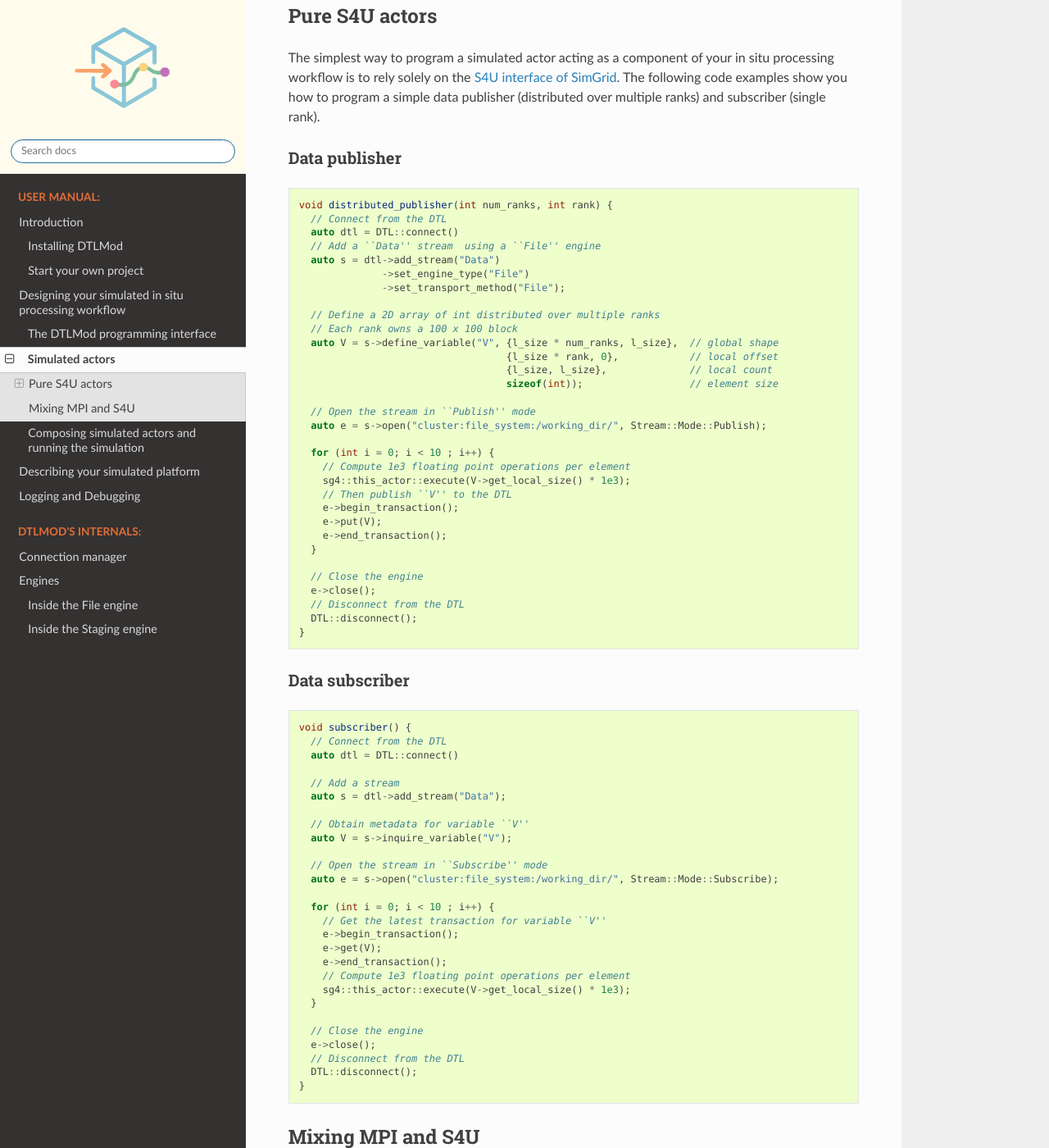
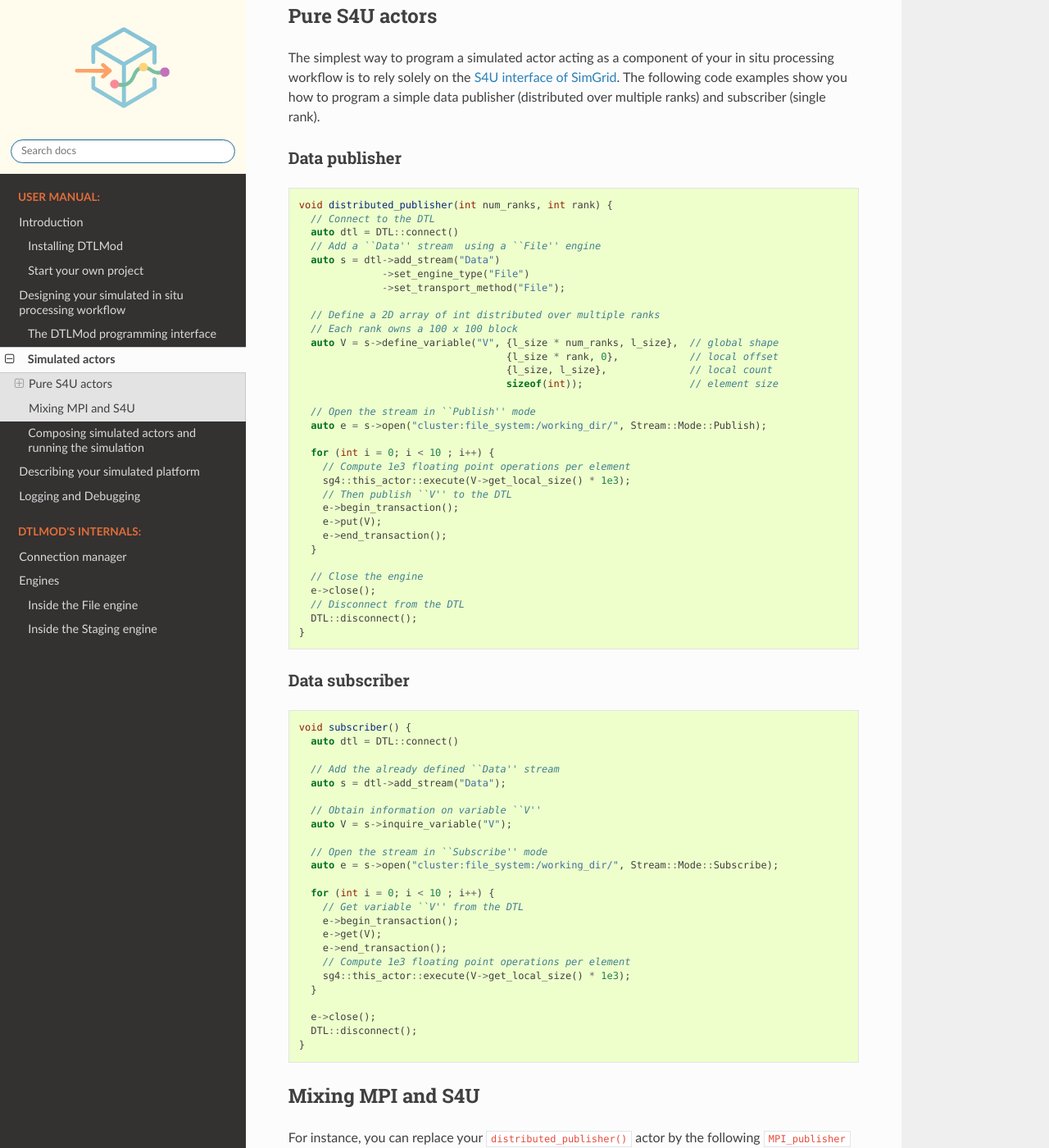
Before and after one commit to simgrid/DTLMod, a Sphinx documentation site: the page built from doc/source/app_Actors.rst, in a window 1280 px wide and 1400 px high, scrolled down 277 px. Shown: the whole window at 82% size. Built offline with Sphinx 7.4.7 and the Read the Docs theme 3.1.0, drawn with Linux system fonts in a browser that asks for light colours.

Commit message:
tiny revision of doc example

```diff
--- a/doc/source/app_Actors.rst
+++ b/doc/source/app_Actors.rst
@@ -23,7 +23,7 @@ Data publisher
 .. code-block:: cpp
 
  void distributed_publisher(int num_ranks, int rank) {
-   // Connect from the DTL
+   // Connect to the DTL
    auto dtl = DTL::connect()
    // Add a ``Data'' stream  using a ``File'' engine
    auto s = dtl->add_stream("Data")
@@ -61,20 +61,19 @@ Data subscriber
 .. code-block:: cpp
 
  void subscriber() {
-   // Connect from the DTL
    auto dtl = DTL::connect()
 
-   // Add a stream
+   // Add the already defined ``Data'' stream
    auto s = dtl->add_stream("Data");
 
-   // Obtain metadata for variable ``V''
+   // Obtain information on variable ``V''
    auto V = s->inquire_variable("V");
 
    // Open the stream in ``Subscribe'' mode
    auto e = s->open("cluster:file_system:/working_dir/", Stream::Mode::Subscribe);
 
    for (int i = 0; i < 10 ; i++) {
-     // Get the latest transaction for variable ``V''
+     // Get variable ``V'' from the DTL
      e->begin_transaction();
      e->get(V);
      e->end_transaction();
@@ -82,9 +81,7 @@ Data subscriber
      sg4::this_actor::execute(V->get_local_size() * 1e3);
    }
 
-   // Close the engine
    e->close();
-   // Disconnect from the DTL
    DTL::disconnect();
  }
 
```
